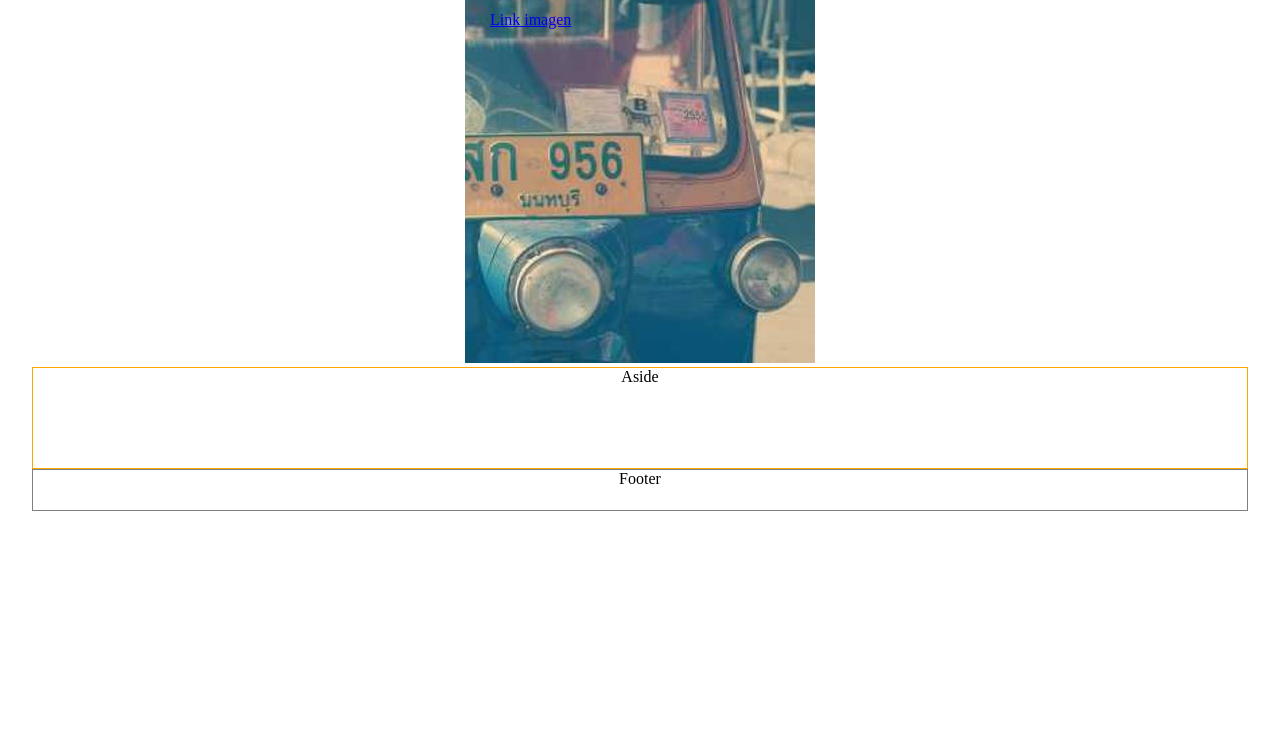
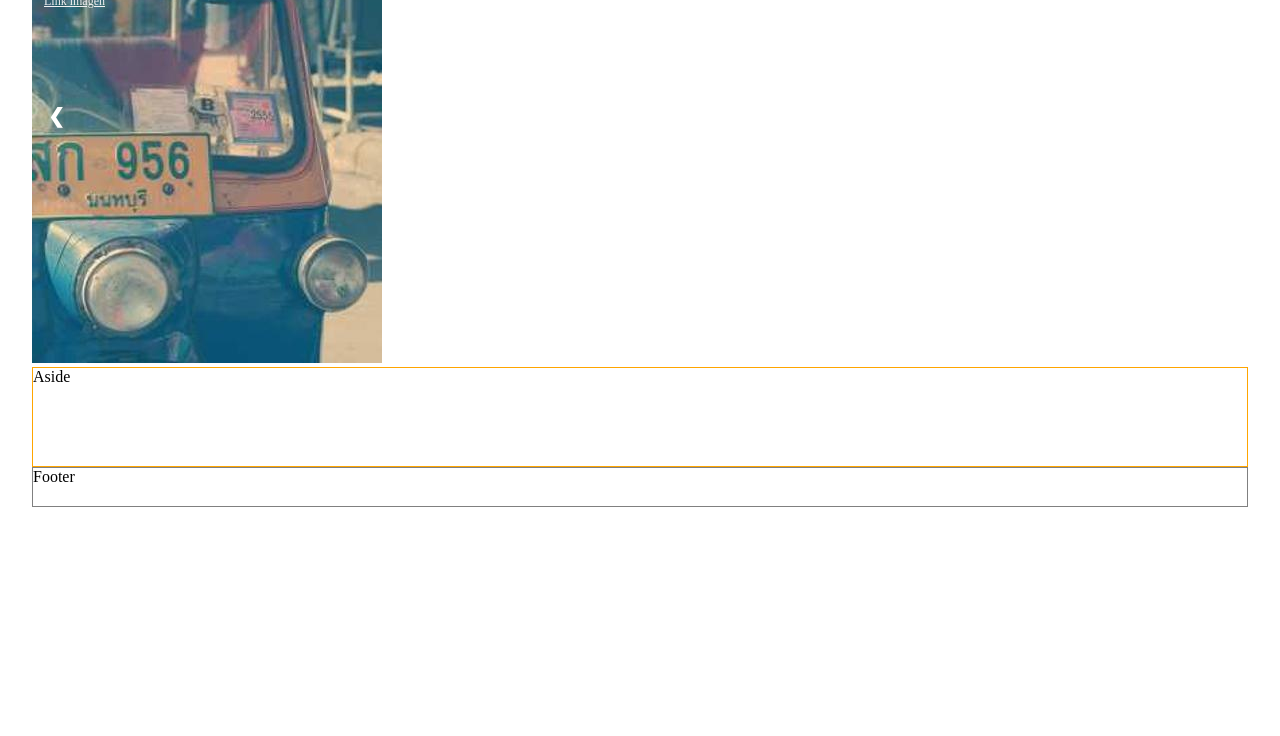
Before and after one commit to telcash/charlie_sabores_jsvanilla, a plain HTML site: page index.html in a window 1280 px wide. Shown: the part 64-800 px from the top of the page. Drawn offline with Linux system fonts and the light colour scheme.

Commit message:
Slider con funcionalidad auto y botones prev y next, falta ajustar estilos

```diff
--- a/index.html
+++ b/index.html
@@ -31,8 +31,6 @@
             <div class="mainSlider">
                 <div class="slide">
                     <a class="tagImg" href="#">Link imagen</a>
-                    <a class="arrowLeft">&#8592</a>
-                    <a class="arrowRight">&#8594</a>
                     <img src="img/slider_img_test_1.jpeg" alt="">
                 </div>
                 <div class="slide">
@@ -44,6 +42,8 @@
                     <a class="tagImg" href="#">Link imagen</a>
                     <img src="img/slider_img_test_3.jpeg" alt="">
                 </div>
+                <a class="arrowLeft">&#10094;</a>
+                <a class="arrowRight">&#10095;</a>
             </div>
         </section>
 
--- a/script.js
+++ b/script.js
@@ -1,10 +1,18 @@
 let activeSlide = 0;
+let slides;
+let timeoutId;
 
 window.onload = () =>{
-
+    slides = document.getElementsByClassName("slide");
     let navButton = document.querySelector(".navButton");
     navButton.addEventListener("click", navMenu);
-    mainSlider();
+
+    showSlide(activeSlide);
+
+    let arrowLeft = document.querySelector(".arrowLeft");
+    arrowLeft.addEventListener("click", showPrevSlide);
+    let arrowRight = document.querySelector(".arrowRight");
+    arrowRight.addEventListener("click", showNextSlide);
 }
 
 function navMenu(){
@@ -20,18 +28,35 @@ function navMenu(){
 
 }
 
-function mainSlider(){
-    let slides = document.getElementsByClassName("slide");
+function showSlide(slideIndex){
+
+    clearTimeout(timeoutId);
+
     for(i=0;i<slides.length;i++){
-        if(i===activeSlide){
+        if(i===slideIndex){
             slides[i].style.display = "block";
         } else {
             slides[i].style.display = "none";
         }
     }
+
+    timeoutId = setTimeout(showNextSlide, 5000)
+
+}
+
+function showNextSlide() {
+
     activeSlide++;
-    if(activeSlide===slides.length) {
+    if(activeSlide >= slides.length){
         activeSlide = 0;
     }
-    setTimeout(mainSlider,3000);
+    showSlide(activeSlide);
 }
+
+function showPrevSlide(){
+    activeSlide--;
+    if(activeSlide < 0){
+        activeSlide = (slides.length) - 1;
+    }
+    showSlide(activeSlide);
+}
--- a/styles.css
+++ b/styles.css
@@ -1,11 +1,11 @@
 *{
     margin: 0;
     padding: 0;
+    box-sizing: border-box;
 }
 
 body {
     width: 100%;
-    text-align: center;
 }
 
 #wrapper{
@@ -53,6 +53,11 @@ section{
     width: 100%;
 }
 
+.mainSlider{
+
+    position: relative;
+}
+
 .slide{
     display: none;
 }
@@ -62,22 +67,33 @@ section{
     max-width: 100%;
 }
 
-.arrowLeft {
+.arrowLeft, .arrowRight {
+    border: 0;
+    cursor: pointer;
     position: absolute;
-    margin-left: 25px;
-    margin-top: 50%;
+    top: 40%;
+    width: auto;
+    padding: 16px;
+    margin-top: -50px;
+    color: white;
+    font-weight: bold;
+    font-size: 20px;
+    border-radius: 0 3px 3px 0;
+    user-select: none;
+    -webkit-user-select: none;
 }
 
 .arrowRight{
-    position: absolute;
-    margin-right: 25px;
-    margin-top: 50%;
+    right: 0;
+    border-radius: 3px 0 0 3px;
 }
 
 .tagImg {
+    color: #f2f2f2;
+    font-size: 12px;
+    padding: 8px 12px;
     position: absolute;
-    margin-left: 25px;
-    margin-top: 25px;
+    top: 0;
  }
 
 aside{
```
